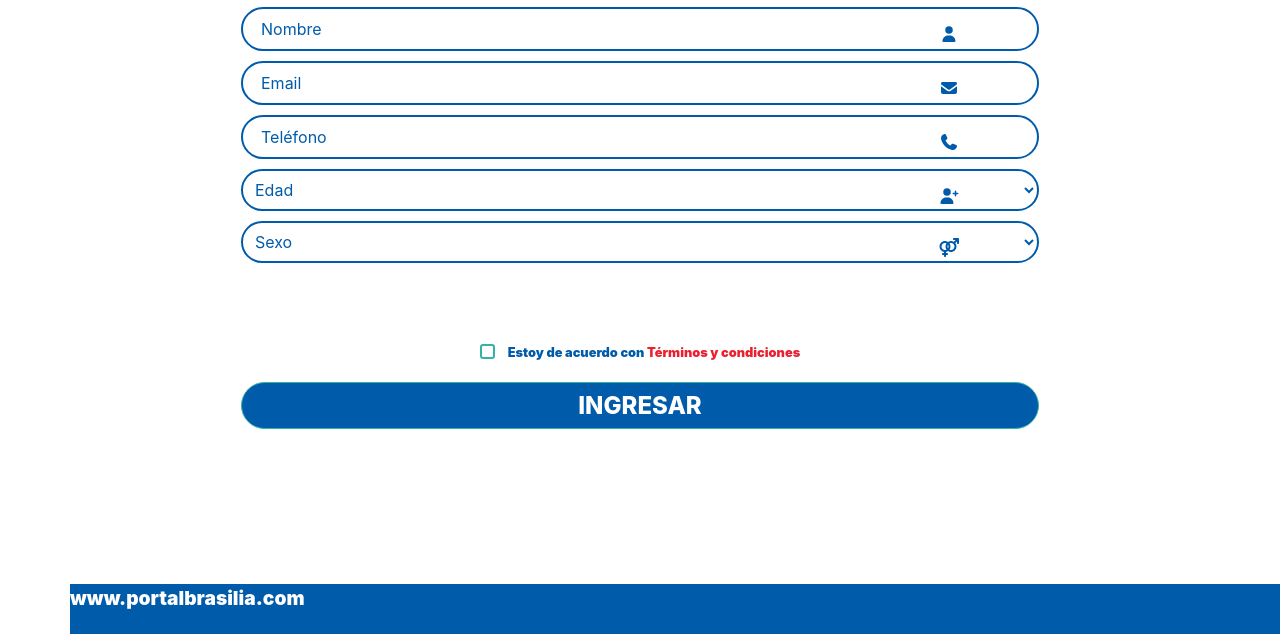
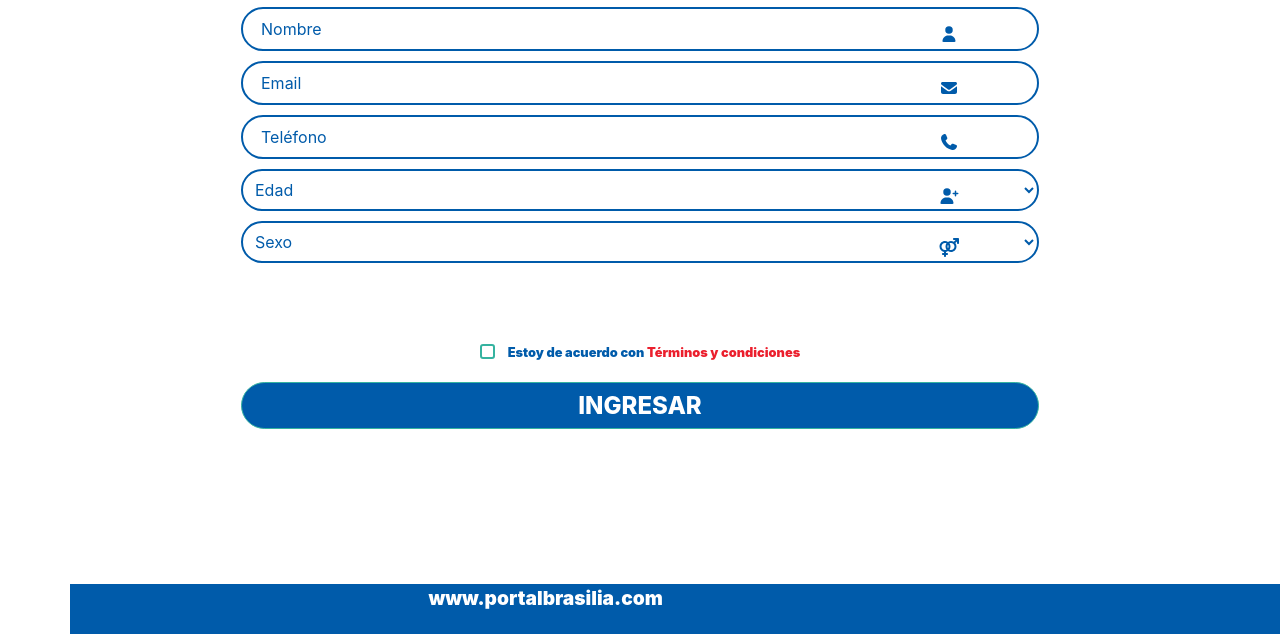
Before and after one commit to mikeh3s/brasilia, a plain HTML site: page homePage/web/index.html in a window 1280 px wide. Shown: the part 166-800 px from the top of the page. Drawn offline with Linux system fonts and the light colour scheme.

Commit message:
corriendo el span en un 25 a la derecha

```diff
--- a/common/new/css/main.css
+++ b/common/new/css/main.css
@@ -132,4 +132,5 @@ input[type="checkbox"]{
     color: #ffffff;
     font-weight: 1000;
     font-size: 1.2em;
+    margin-left: 28%;
 }
```
